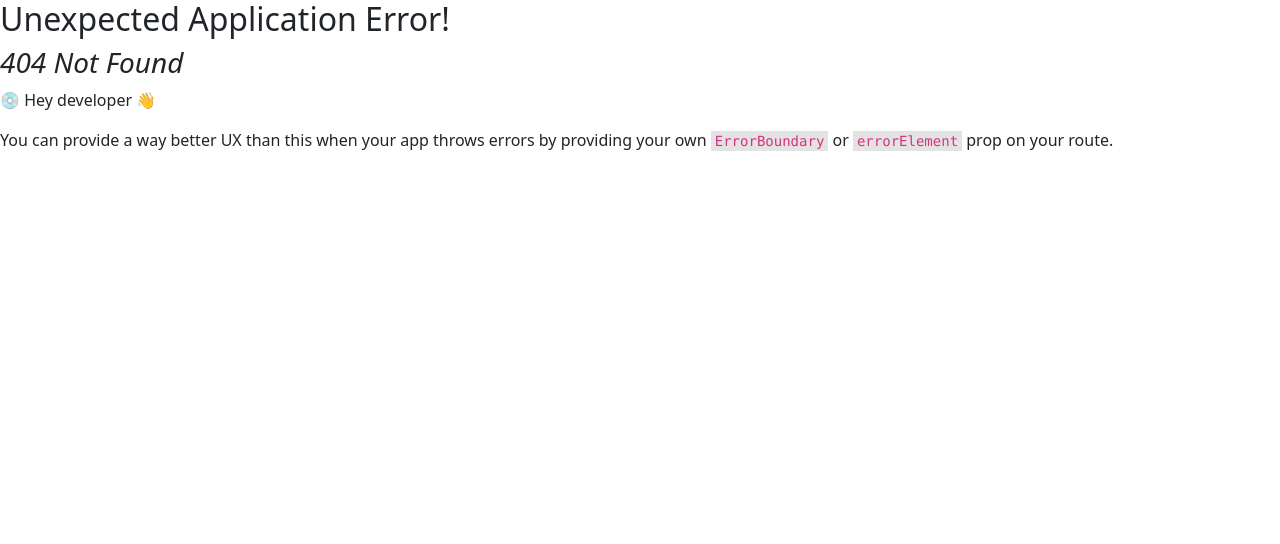
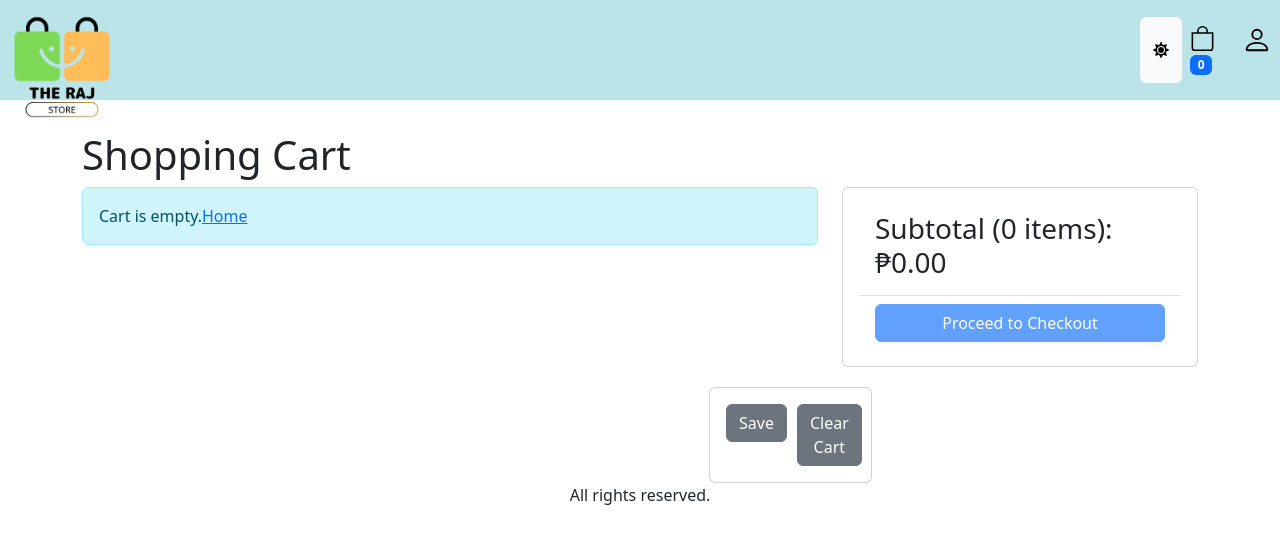
Before and after one commit to bojothekurt19/RAJ-Store-Ecommerce-Project, a React (Vite) app in the folder frontend/: page /cart in a window 1280 px wide. Before the commit this address had no page. Shown: the top 544 px of the page. Built offline with nearby package versions, Linux system fonts and the light colour scheme.

Commit message:
Add Cart Page.

```diff
--- a/frontend/src/components/LoadingBox.tsx
+++ b/frontend/src/components/LoadingBox.tsx
@@ -3,7 +3,7 @@
 export default function LoadingBox() {
   return (
     <Spinner animation="border" role="status">
-      <span className="visually hidden"> Loading... </span>
+      <span className="visually hidden"></span>
     </Spinner>
   )
 }
--- a/frontend/src/index.css
+++ b/frontend/src/index.css
@@ -23,6 +23,7 @@
   margin-left: -50px;
   margin-top: -83px;
   position: fixed;
+  z-index: 1;
 }
 .rating span {
   color: #ffc000;
@@ -31,3 +32,14 @@
 img.large {
   max-width: 100%;
 }
+.img-fluid.rounded.img-thumbnail {
+  height: 100px;
+  width: 100px;
+}
+.clear-save {
+  margin-top: 20px;
+  margin-left: 627px;
+}
+.clear-cart {
+  margin-left: 10px;
+}
--- a/frontend/src/main.tsx
+++ b/frontend/src/main.tsx
@@ -16,6 +16,7 @@
 import { QueryClient, QueryClientProvider } from '@tanstack/react-query'
 import { ReactQueryDevtools } from '@tanstack/react-query-devtools'
 import { ColorTheme } from './storeData.tsx'
+import CartPage from './pages/CartPage.tsx'
 
 // axios.defaults.baseURL =
 //   process.env.NODE_ENV === 'development' ? 'http://localhost:4000' : '/'
@@ -25,6 +26,7 @@
     <Route path="/" element={<App />}>
       <Route index={true} element={<Home />} />
       <Route path="product/:url" element={<ProductPage />} />
+      <Route path="cart" element={<CartPage />} />
       {/* <Route path="dashboard" element={<Dashboard />} /> */}
       {/* ... etc. */}
     </Route>
--- /dev/null
+++ b/frontend/src/pages/CartPage.tsx
@@ -0,0 +1,156 @@
+import { useContext } from 'react'
+import { Store } from '../storeData'
+import { Link, useNavigate } from 'react-router-dom'
+import { cartItem } from '../types/cartItem'
+import { toast } from 'react-toastify'
+import { Helmet } from 'react-helmet-async'
+import { Button, Card, Col, ListGroup, Row } from 'react-bootstrap'
+import MessageBox from '../components/MessageBox'
+import { CurrencyFormat } from '../types/CurrencyFormat'
+import '../index.css'
+
+export default function CartPage() {
+  const navigate = useNavigate()
+  const {
+    state: {
+      mode,
+      cart: { cartItems },
+    },
+    dispatch,
+  } = useContext(Store)
+
+  const updateCartHandler = (item: cartItem, quantity: number) => {
+    if (item.stockCount < quantity) {
+      toast.warn('Sorry, Item is unavailable.')
+      return
+    }
+    dispatch({
+      type: 'Add_To_Cart',
+      payload: { ...item, quantity },
+    })
+  }
+  const checkoutHandler = () => {
+    navigate('signin?redirect=/shipping')
+  }
+  const calculateSubtotal = () => {
+    return {
+      quantity: cartItems.reduce(
+        (initialize, currentItem) => initialize + currentItem.quantity,
+        0
+      ),
+      totalPrice: cartItems.reduce(
+        (initialize, currentItem) =>
+          initialize + currentItem.price * currentItem.quantity,
+        0
+      ),
+    }
+  }
+  const summary = calculateSubtotal()
+
+  return (
+    <div>
+      <Helmet>
+        <title>Shopping Cart</title>
+      </Helmet>
+      <h1>Shopping Cart</h1>
+      <Row>
+        <Col md={8}>
+          {cartItems.length === 0 ? (
+            <MessageBox>
+              Cart is empty.
+              <Link to="/">Home</Link>
+            </MessageBox>
+          ) : (
+            <ListGroup>
+              {cartItems.map((item: cartItem) => (
+                <ListGroup.Item key={item._id}>
+                  <Row className="align-items-center">
+                    <Col md={4}>
+                      <Link to={`/product/${item.url}`}>
+                        <img
+                          src={item.image}
+                          alt={item.name}
+                          className="img-fluid rounded img-thumbnail"
+                        ></img>
+                        {item.name}
+                      </Link>
+                    </Col>
+                    <Col md={3}>
+                      <Button
+                        onClick={() =>
+                          updateCartHandler(item, item.quantity - 1)
+                        }
+                        variant={mode}
+                        disabled={item.quantity === 1}
+                      >
+                        <i className="fas fa-minus-circle"></i>
+                      </Button>{' '}
+                      <span>{item.quantity}</span>
+                      <Button
+                        onClick={() =>
+                          updateCartHandler(item, item.quantity + 1)
+                        }
+                        variant={mode}
+                        disabled={item.quantity === item.stockCount}
+                      >
+                        <i className="fas fa-plus-circle"></i>
+                      </Button>
+                    </Col>
+                    <Col md={3}>{CurrencyFormat(item.price)}</Col>
+                    <Col md={2}>
+                      <Button variant="light">
+                        <i className="fas fa-trash"></i>
+                      </Button>
+                    </Col>
+                  </Row>
+                </ListGroup.Item>
+              ))}
+            </ListGroup>
+          )}
+        </Col>
+        <Col md={4}>
+          <Card>
+            <Card.Body>
+              <ListGroup variant="flush">
+                <ListGroup.Item>
+                  <h3>
+                    Subtotal ({summary.quantity} items):
+                    {CurrencyFormat(summary.totalPrice)}
+                  </h3>
+                </ListGroup.Item>
+                <ListGroup.Item>
+                  <div className="d-grid">
+                    <Button
+                      type="button"
+                      variant="primary"
+                      onClick={checkoutHandler}
+                      disabled={cartItems.length === 0}
+                    >
+                      Proceed to Checkout
+                    </Button>
+                  </div>
+                </ListGroup.Item>
+              </ListGroup>
+            </Card.Body>
+          </Card>
+        </Col>
+      </Row>
+      <div className="clear-save">
+        <Col md={4}>
+          <Card>
+            <Card.Body>
+              <ListGroup horizontal>
+                <Link to="/">
+                  <Button variant="secondary">Save</Button>
+                </Link>
+                <Button variant="secondary" className="clear-cart">
+                  Clear Cart
+                </Button>
+              </ListGroup>
+            </Card.Body>
+          </Card>
+        </Col>
+      </div>
+    </div>
+  )
+}
--- a/frontend/src/storeData.tsx
+++ b/frontend/src/storeData.tsx
@@ -70,12 +70,6 @@
       localStorage.setItem('cartItems', JSON.stringify(cartItems))
       return { ...state, cart: { ...state.cart, cartItems } }
     }
-
-    // case 'Clear_Cart': {
-    //   localStorage.removeItem('cartItems')
-    //   return { ...state, cart: { ...state.cart, cartItems: [] } }
-    // }
-
     default:
       return state
   }
--- a/frontend/src/types/Product.ts
+++ b/frontend/src/types/Product.ts
@@ -1,5 +1,5 @@
 export type Product = {
-  // _id: string
+  _id: string
   url: string
   name: string
   image: string
--- a/frontend/src/types/cartItem.ts
+++ b/frontend/src/types/cartItem.ts
@@ -5,6 +5,7 @@
   quantity: number
   stockCount: number
   _id: string
+  price: number
 }
 
 export type shippingAddress = {
--- a/frontend/src/utilities.ts
+++ b/frontend/src/utilities.ts
@@ -1,5 +1,4 @@
 import { ApiError } from './types/ApiError'
-import { CurrencyFormat } from './types/CurrencyFormat'
 import { Product } from './types/Product'
 import { cartItem } from './types/cartItem'
 
@@ -26,7 +25,7 @@
     name: product.name,
     url: product.url,
     image: product.image,
-    price: CurrencyFormat(product.price),
+    price: product.price,
     stockCount: product.stockCount,
     quantity: 1,
   }
```
Also changed, not shown: frontend/src/pages/ProductPage.tsx (+0 -12 lines).
